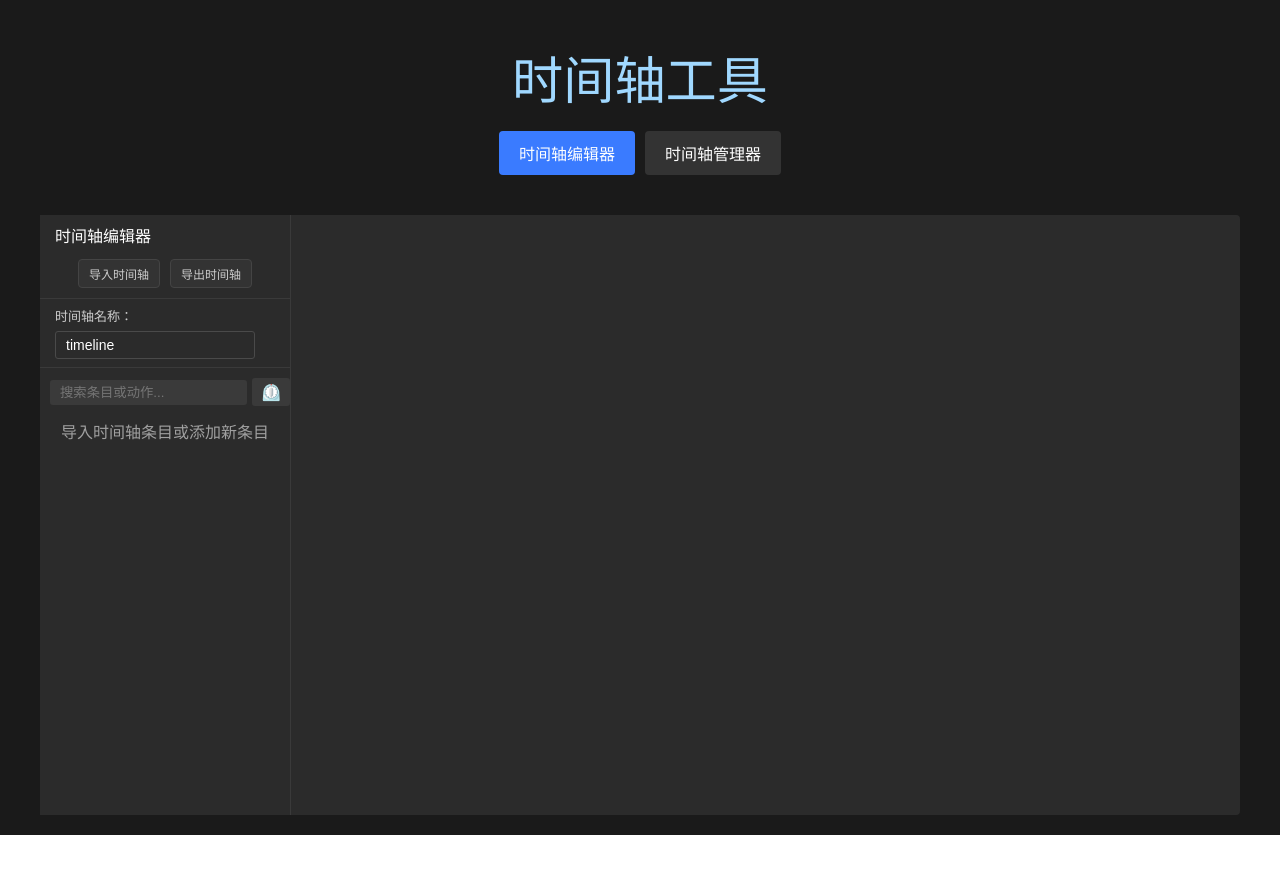
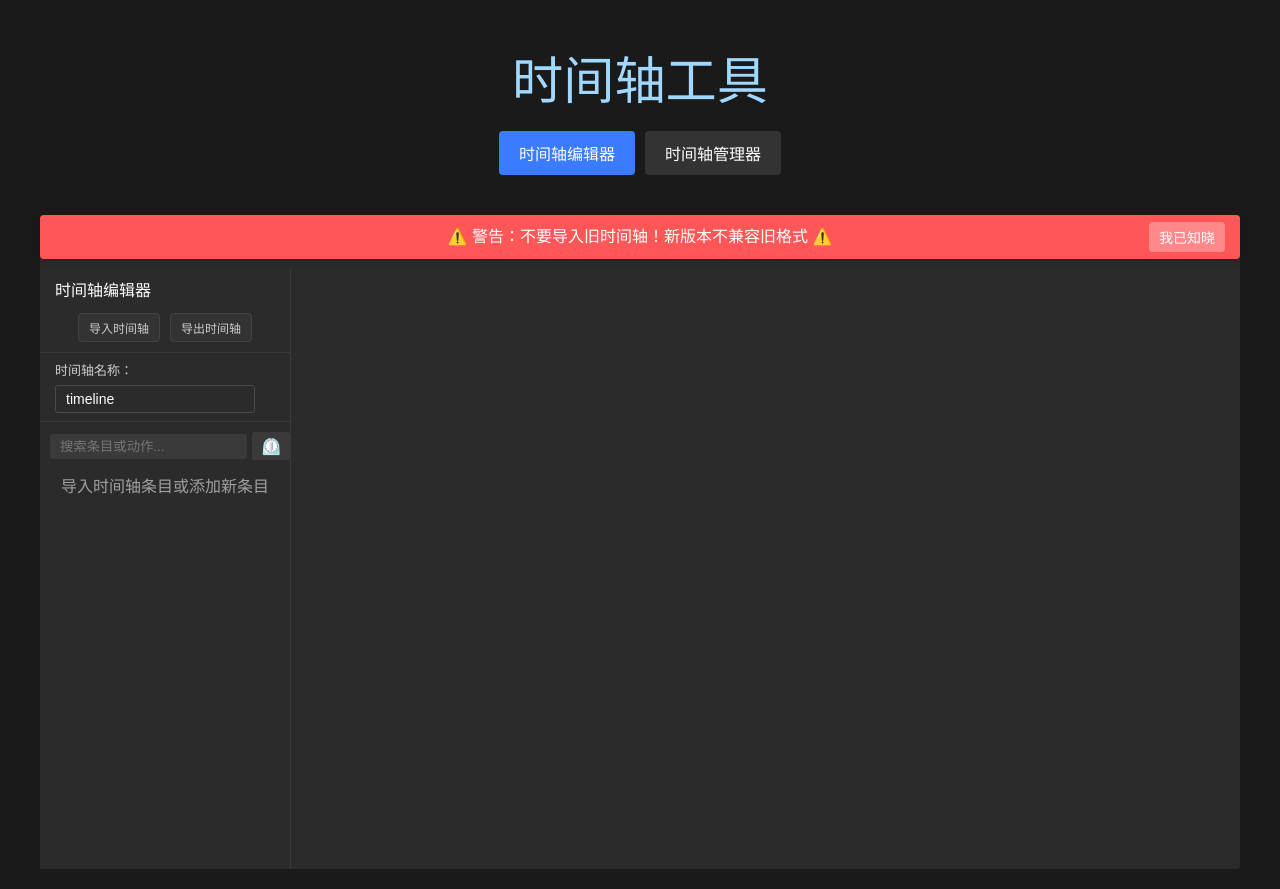
Before and after one commit to zfxsquare/aetimeline, a React (Vite) app: page / in a window 1280 px wide. Before the commit the page ends 835 px from the top, so only its background shows below. Built offline with nearby package versions, Linux system fonts and the light colour scheme.

Commit message:
add banner

```diff
--- a/src/components/TimelineEditor.css
+++ b/src/components/TimelineEditor.css
@@ -1221,3 +1221,50 @@
   color: #ffffff;
   font-weight: bold;
 }
+
+/* 警告栏样式 */
+.warning-banner {
+  background-color: #ff4d4f;
+  color: white;
+  font-weight: bold;
+  text-align: center;
+  padding: 10px;
+  margin-bottom: 10px;
+  border-radius: 4px;
+  box-shadow: 0 2px 8px rgba(0, 0, 0, 0.15);
+  animation: pulse 2s infinite;
+  font-size: 16px;
+  position: relative;
+  display: flex;
+  justify-content: center;
+  align-items: center;
+}
+
+@keyframes pulse {
+  0% {
+    background-color: #ff4d4f;
+  }
+  50% {
+    background-color: #ff7875;
+  }
+  100% {
+    background-color: #ff4d4f;
+  }
+}
+
+.close-warning-button {
+  position: absolute;
+  right: 15px;
+  background-color: rgba(255, 255, 255, 0.3);
+  border: none;
+  color: white;
+  border-radius: 4px;
+  padding: 5px 10px;
+  font-size: 14px;
+  cursor: pointer;
+  transition: background-color 0.2s;
+}
+
+.close-warning-button:hover {
+  background-color: rgba(255, 255, 255, 0.5);
+}
--- a/src/components/TimelineEditor.tsx
+++ b/src/components/TimelineEditor.tsx
@@ -119,6 +119,7 @@ const TimelineEditor: React.FC<TimelineEditorProps> = ({ importedEntries = [] })
   const [timelineEntries, setTimelineEntries] = useState<TimelineEntry[]>(importedEntries);
   const [searchText, setSearchText] = useState('');
   const [showTimes, setShowTimes] = useState(false);
+  const [showWarning, setShowWarning] = useState(true);
 
   // 条件-动作组相关状态
   const [selectedGroupId, setSelectedGroupId] = useState<string | null>(null);
@@ -1274,8 +1275,50 @@ const TimelineEditor: React.FC<TimelineEditorProps> = ({ importedEntries = [] })
     setGroups(updatedGroups);
   };
 
+  // 初始化时从cookie中读取警告栏状态
+  useEffect(() => {
+    const warningClosed = getCookie('timeline_warning_closed');
+    if (warningClosed === 'true') {
+      setShowWarning(false);
+    }
+  }, []);
+
+  // 设置cookie的函数
+  const setCookie = (name: string, value: string, days: number = 365) => {
+    const date = new Date();
+    date.setTime(date.getTime() + (days * 24 * 60 * 60 * 1000));
+    const expires = "; expires=" + date.toUTCString();
+    document.cookie = name + "=" + value + expires + "; path=/";
+  };
+
+  // 获取cookie的函数
+  const getCookie = (name: string): string | null => {
+    const nameEQ = name + "=";
+    const ca = document.cookie.split(';');
+    for (let i = 0; i < ca.length; i++) {
+      let c = ca[i];
+      while (c.charAt(0) === ' ') c = c.substring(1, c.length);
+      if (c.indexOf(nameEQ) === 0) return c.substring(nameEQ.length, c.length);
+    }
+    return null;
+  };
+
+  // 处理关闭警告栏
+  const handleCloseWarning = () => {
+    setShowWarning(false);
+    setCookie('timeline_warning_closed', 'true');
+  };
+
   return (
     <div className="timeline-editor">
+      {showWarning && (
+        <div className="warning-banner">
+          ⚠️ 警告：不要导入旧时间轴！新版本不兼容旧格式 ⚠️
+          <button className="close-warning-button" onClick={handleCloseWarning}>
+            我已知晓
+          </button>
+        </div>
+      )}
       <div className="editor-layout">
         <div className="editor-sidebar">
           <div className="sidebar-header">
```
